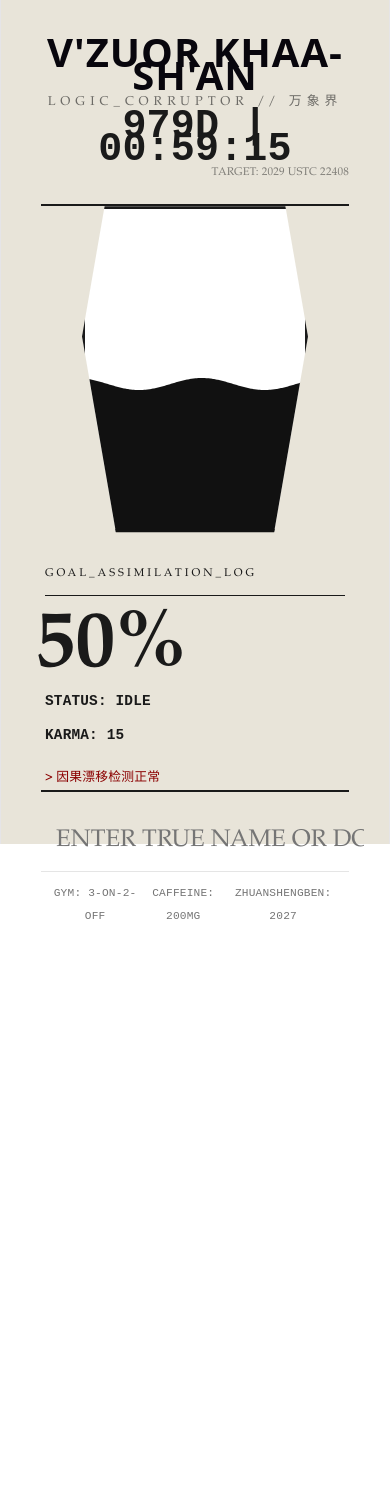
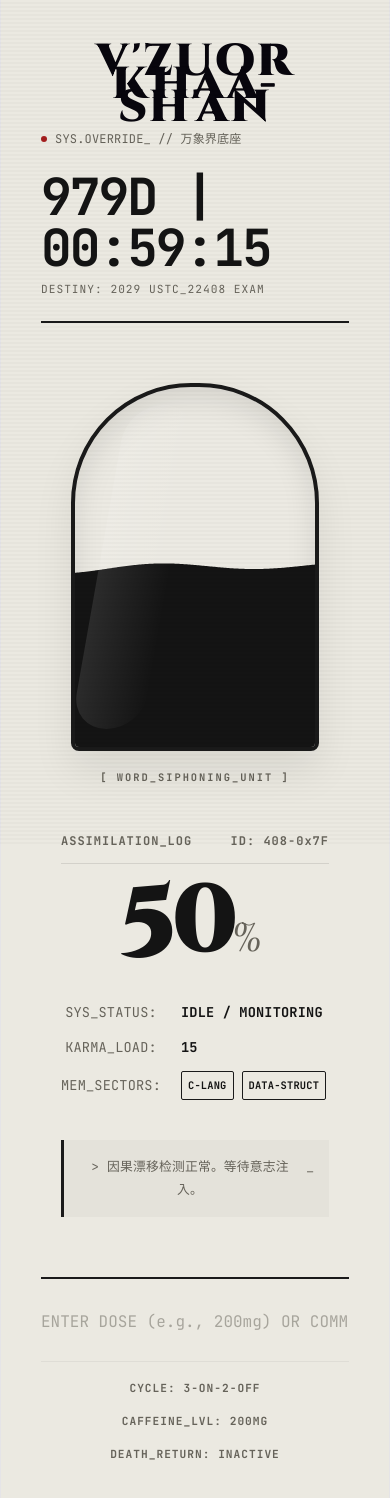
Before and after one commit to Wskylon/v-site, a Vue app: page / in a window 390 px wide. Shown: the top 1498 px of the page. Before the commit the page ends 938 px from the top, so only its background shows below. Built offline with nearby package versions, Linux system fonts and the light colour scheme.

Commit message:
V1.5: Final Ascension

```diff
--- a/src/App.vue
+++ b/src/App.vue
@@ -1,162 +1,424 @@
 <template>
-  <div class="void" :class="{ 'hyper': isHyper }">
-    <div class="doom-header">
-      <div class="brand">
-        <h1 class="main-title">{{ pageTitle }}</h1>
-        <p class="tagline">LOGIC_CORRUPTOR // 万象界</p>
+  <div class="void-realm" :class="{ 'hyper-state': isHyper, 'glitch-state': isGlitching }">
+    <div class="scanlines"></div>
+
+    <div class="interface-container">
+
+      <header class="doom-header">
+        <div class="brand-block">
+          <h1 class="main-title" :data-text="pageTitle">{{ pageTitle }}</h1>
+          <div class="sub-brand">
+            <span class="pulse-dot"></span>
+            SYS.OVERRIDE_ // 万象界底座
           </div>
-      <div class="timer-box">
-        <div class="big-clock">{{ timer }}</div>
-        <div class="sub-label">TARGET: 2029 USTC 22408</div>
+        </div>
+        <div class="timer-block">
+          <div class="countdown-digits">{{ timer }}</div>
+          <div class="target-label">DESTINY: 2029 USTC_22408 EXAM</div>
+        </div>
+      </header>
+
+      <main class="manifest-core">
+
+        <div class="containment-vessel">
+          <div class="glass-cylinder">
+            <canvas id="ink-canvas"></canvas>
+            <div class="glass-reflection"></div>
+          </div>
+          <div class="vessel-base-plate">
+            [ WORD_SIPHONING_UNIT ]
           </div>
         </div>
 
-    <div class="manifest-area">
-      <div class="vessel-wrapper">
-        <div class="vessel">
-          <canvas id="ink"></canvas>
-        </div>
-        <div class="vessel-deco"></div>
+        <aside class="data-terminal">
+          <div class="terminal-header">
+            <span>ASSIMILATION_LOG</span>
+            <span class="tracking-id">ID: 408-0x7F</span>
           </div>
 
-      <div class="data-panel">
-        <div class="log-title">GOAL_ASSIMILATION_LOG</div>
-        <div class="big-percent">
-          <span class="num">{{ wordProgress }}</span>
-          <span class="unit">%</span>
+          <div class="massive-readout">
+            <span class="readout-value">{{ wordProgress }}</span>
+            <span class="readout-unit">%</span>
           </div>
-        <div class="status-line">STATUS: {{ systemStatus }}</div>
-        <div class="status-line">KARMA: {{ karmaValue }}</div>
-        <div class="flavor-text">> {{ flavorText }}</div>
+
+          <div class="status-matrix">
+            <div class="matrix-row">
+              <span class="label">SYS_STATUS:</span>
+              <span class="value" :class="{'text-red': isHyper}">{{ systemStatus }}</span>
+            </div>
+            <div class="matrix-row">
+              <span class="label">KARMA_LOAD:</span>
+              <span class="value">{{ karmaValue }}</span>
+            </div>
+            <div class="matrix-row">
+              <span class="label">MEM_SECTORS:</span>
+              <span class="value tags">
+                <span class="tech-tag">C-LANG</span>
+                <span class="tech-tag">DATA-STRUCT</span>
+              </span>
             </div>
           </div>
 
-    <div class="altar-zone">
-      <div class="input-wrap">
+          <div class="flavor-console">
+            <div class="console-line">> {{ flavorText }}</div>
+            <div class="console-line blink-cursor">_</div>
+          </div>
+        </aside>
+      </main>
+
+      <footer class="altar-console">
         <input
+          class="command-input"
           v-model="insight"
           @keyup.enter="handleCommand"
-          placeholder="ENTER TRUE NAME OR DOSE..."
+          placeholder="ENTER DOSE (e.g., 200mg) OR COMMAND..."
+          spellcheck="false"
         />
+        <div class="telemetry-data">
+          <span>CYCLE: 3-ON-2-OFF</span>
+          <span>CAFFEINE_LVL: {{ currentCaffeine }}MG</span>
+          <span>DEATH_RETURN: INACTIVE</span>
         </div>
-      <div class="footer-stats">
-        <span>GYM: 3-ON-2-OFF</span>
-        <span>CAFFEINE: {{ currentCaffeine }}MG</span>
-        <span>ZHUANSHENGBEN: 2027</span>
-      </div>
+      </footer>
+
     </div>
   </div>
 </template>
 
 <script setup>
-import { ref, onMounted } from 'vue'
+import { ref, onMounted, watch } from 'vue'
 
+// --- 核心状态响应 ---
 const timer = ref('000D | 00:00:00')
-const wordProgress = ref(50)
 const insight = ref('')
 const pageTitle = ref("V'ZUOR KHAA-SH'AN")
-const systemStatus = ref('IDLE')
-const flavorText = ref('因果漂移检测正常')
+const systemStatus = ref('IDLE / MONITORING')
+const flavorText = ref('因果漂移检测正常。等待意志注入。')
 const currentCaffeine = ref(200)
 const karmaValue = ref(15)
+
 const isHyper = ref(false)
+const isGlitching = ref(false)
 
+// --- 数据持久化 (LocalStorage) ---
+// 初始化时从本地读取进度，如果没有则默认为 50 (2000/4000)
+const wordProgress = ref(Number(localStorage.getItem('vzuor_progress')) || 50)
+
+// 监听进度变化并永久保存
+watch(wordProgress, (newVal) => {
+  localStorage.setItem('vzuor_progress', newVal)
+})
+
+// --- 倒计时逻辑 ---
 const updateTimer = () => {
   const target = new Date('2028-12-23T08:30:00').getTime()
   const diff = target - new Date().getTime()
-  const d = Math.floor(diff / 86400000)
+  if (diff <= 0) { timer.value = "DOOMSDAY ARRIVED"; return }
+  const d = Math.floor(diff / 86400000).toString().padStart(3,'0')
   const h = Math.floor((diff / 3600000) % 24).toString().padStart(2,'0')
   const m = Math.floor((diff / 60000) % 60).toString().padStart(2,'0')
   const s = Math.floor((diff / 1000) % 60).toString().padStart(2,'0')
   timer.value = `${d}D | ${h}:${m}:${s}`
 }
 
+// --- 指令中枢 ---
 const handleCommand = () => {
   const cmd = insight.value.trim().toLowerCase()
+  if (!cmd) return
+
   if (cmd === '200mg') {
-    isHyper.value = true; currentCaffeine.value = 400
-    systemStatus.value = 'OVERLOAD'; flavorText.value = '警告：神经元强制同步中'
-    setTimeout(() => { isHyper.value = false; currentCaffeine.value = 200; systemStatus.value = 'IDLE' }, 5000)
+    triggerHyper()
+  } else if (cmd === 'vzuor') {
+    triggerGlitch()
+  } else if (cmd === 'word++' || cmd === '+1') {
+    // 允许用户通过指令增加进度
+    wordProgress.value = Math.min(100, wordProgress.value + 1)
+    flavorText.value = `词汇量已同步刻印。当前进度：${wordProgress.value}%`
+    karmaValue.value -= 2
+  } else {
+    karmaValue.value += Math.floor(Math.random() * 4) + 1
+    flavorText.value = `未知指令 [${cmd}]。业障值上升。`
   }
   insight.value = ''
 }
 
+const triggerHyper = () => {
+  isHyper.value = true
+  currentCaffeine.value = 400
+  systemStatus.value = 'OVERLOAD / BLOOD_MOON'
+  flavorText.value = '警告：神经元强制同步中。心率突破安全阈值。'
+  setTimeout(() => {
+    isHyper.value = false
+    currentCaffeine.value = 200
+    systemStatus.value = 'IDLE / MONITORING'
+    flavorText.value = '药效消退，系统恢复常规循环。'
+  }, 6000)
+}
+
+const triggerGlitch = () => {
+  isGlitching.value = true
+  flavorText.value = '“三柱神已察觉你的苏醒。协议解除。”'
+  setTimeout(() => isGlitching.value = false, 3000)
+}
+
+// --- Canvas 高性能渲染引擎 ---
 onMounted(() => {
-  const cvs = document.getElementById('ink'); const ctx = cvs.getContext('2d')
-  cvs.width = 250; cvs.height = 350; let t = 0
+  const cvs = document.getElementById('ink-canvas')
+  const ctx = cvs.getContext('2d')
+  // 尺寸严格匹配 CSS 中的容器尺寸
+  cvs.width = 240
+  cvs.height = 360
+
+  let t = 0
+  let eyeData = null
+
   function animate() {
-    ctx.clearRect(0, 0, 250, 350)
-    ctx.fillStyle = isHyper.value ? '#AA0000' : '#111111'
-    const level = 350 * (1 - wordProgress.value / 100)
-    ctx.beginPath(); ctx.moveTo(0, level)
-    for (let x = 0; x <= 250; x++) {
-      ctx.lineTo(x, level + Math.sin(x * 0.05 + t) * (isHyper.value ? 12 : 6))
+    ctx.clearRect(0, 0, 240, 360)
+
+    // 颜色根据状态切换
+    ctx.fillStyle = isHyper.value ? '#7A0000' : '#141414'
+
+    // 水位计算
+    const targetHeight = 360 * (1 - wordProgress.value / 100)
+
+    ctx.beginPath()
+    ctx.moveTo(0, targetHeight)
+
+    // 绘制波浪
+    for (let x = 0; x <= 240; x++) {
+      const speed = isHyper.value ? 0.08 : 0.03
+      const amp = isHyper.value ? 12 : 5
+      const wave = Math.sin(x * speed + t) * amp + Math.cos(x * 0.02 + t * 0.8) * 3
+      ctx.lineTo(x, targetHeight + wave)
     }
-    ctx.lineTo(250, 350); ctx.lineTo(0, 350); ctx.fill()
-    // 强制显示一个明显的红眼
-    if (Math.sin(t*0.5) > 0.8) {
-      ctx.fillStyle = 'red'; ctx.beginPath(); ctx.arc(125, level + 50, 4, 0, 7); ctx.fill()
+    ctx.lineTo(240, 360)
+    ctx.lineTo(0, 360)
+    ctx.fill()
+
+    // --- 深渊之眼逻辑 ---
+    if (!eyeData && Math.random() < 0.005) {
+      eyeData = {
+        x: 40 + Math.random() * 160,
+        y: targetHeight + 50 + Math.random() * 100,
+        life: 100,
+        maxLife: 100
       }
-    t += 0.08; requestAnimationFrame(animate)
     }
-  animate(); setInterval(updateTimer, 1000)
+
+    if (eyeData) {
+      const opacity = Math.sin((eyeData.life / eyeData.maxLife) * Math.PI) // 淡入淡出
+
+      // 绘制眼白(血红)
+      ctx.fillStyle = `rgba(180, 0, 0, ${opacity})`
+      ctx.beginPath()
+      ctx.ellipse(eyeData.x, eyeData.y, 10, 4, 0, 0, Math.PI * 2)
+      ctx.fill()
+
+      // 绘制瞳孔(漆黑)
+      const pupilSize = 2 + Math.sin(t * 2) * 0.5 // 瞳孔颤动
+      ctx.fillStyle = `rgba(0, 0, 0, ${opacity})`
+      ctx.beginPath()
+      ctx.arc(eyeData.x, eyeData.y, pupilSize, 0, Math.PI * 2)
+      ctx.fill()
+
+      eyeData.life--
+      if (eyeData.life <= 0) eyeData = null
+    }
+
+    t += isHyper.value ? 0.12 : 0.05
+    requestAnimationFrame(animate)
+  }
+
+  animate()
+  updateTimer()
+  setInterval(updateTimer, 1000)
 })
 </script>
 
 <style>
-/* 放弃依赖外部字体，改用强力的系统衬线体 */
+/* 强制引入高品质双字体库 */
+@import url('https://fonts.googleapis.com/css2?family=Cinzel:wght@500;800;900&family=JetBrains+Mono:wght@400;700&display=swap');
+
+/* 全局重置与变量 */
+:root {
+  --bg-color: #EBE9E1;
+  --text-main: #141414;
+  --text-muted: #66635A;
+  --accent-red: #A31D1D;
+  --border-color: #1A1A1A;
+
+  --font-serif: 'Cinzel', serif;
+  --font-mono: 'JetBrains Mono', monospace;
+}
+
 body {
-  margin: 0; padding: 0; background: #E8E4D9;
-  font-family: "Garamond", "Georgia", serif;
-  color: #1a1a1a; overflow: hidden;
+  margin: 0; padding: 0;
+  background-color: var(--bg-color);
+  color: var(--text-main);
+  overflow-x: hidden;
 }
-.void {
-  height: 100vh; display: flex; flex-direction: column;
-  padding: 40px; box-sizing: border-box; transition: background 0.3s;
+
+/* 扫描线图层 */
+.scanlines {
+  position: fixed; inset: 0; z-index: 9999; pointer-events: none;
+  background: linear-gradient(to bottom, rgba(255,255,255,0), rgba(255,255,255,0) 50%, rgba(0,0,0,0.02) 50%, rgba(0,0,0,0.02));
+  background-size: 100% 4px;
 }
-.hyper { background: #000 !important; color: #ff3333 !important; }
 
-/* 头部布局 */
+.void-realm {
+  min-height: 100vh;
+  display: flex; justify-content: center;
+  transition: background-color 0.4s ease;
+}
+
+/* 狂化状态样式 */
+.hyper-state {
+  --bg-color: #0A0505;
+  --text-main: #EBE9E1;
+  --border-color: #521111;
+  --text-muted: #8C4040;
+}
+.hyper-state .massive-readout { color: var(--accent-red); text-shadow: 0 0 20px rgba(163,29,29,0.4); }
+.hyper-state .main-title { animation: slight-shake 0.3s infinite; }
+
+/* 容器居中限制 */
+.interface-container {
+  width: 100%; max-width: 1100px;
+  padding: 50px 40px;
+  display: flex; flex-direction: column;
+}
+
+/* --- 顶部 Header --- */
 .doom-header {
-  display: flex; justify-content: space-between; align-items: flex-start;
-  border-bottom: 2px solid #1a1a1a; padding-bottom: 20px;
+  display: flex; justify-content: space-between; align-items: flex-end;
+  border-bottom: 2px solid var(--border-color);
+  padding-bottom: 20px; margin-bottom: 60px;
 }
-.main-title { font-size: 2.5rem; margin: 0; font-weight: 900; letter-spacing: 1px; }
-.tagline { margin: 5px 0 0 0; font-size: 0.8rem; letter-spacing: 5px; opacity: 0.6; }
-.big-clock { font-size: 2.5rem; font-weight: 900; font-family: monospace; }
-.sub-label { font-size: 0.7rem; text-align: right; opacity: 0.5; }
+.main-title {
+  font-family: var(--font-serif);
+  font-size: 2.8rem; font-weight: 900;
+  margin: 0; letter-spacing: 2px;
+}
+.sub-brand {
+  font-family: var(--font-mono); font-size: 0.75rem;
+  color: var(--text-muted); margin-top: 8px;
+  display: flex; align-items: center; gap: 8px;
+}
+.pulse-dot {
+  width: 6px; height: 6px; background-color: var(--accent-red);
+  border-radius: 50%; animation: pulse 2s infinite;
+}
+.timer-block { text-align: right; }
+.countdown-digits {
+  font-family: var(--font-mono); font-size: 3.2rem; font-weight: 700;
+  letter-spacing: -2px; line-height: 1;
+}
+.target-label {
+  font-family: var(--font-mono); font-size: 0.7rem;
+  color: var(--text-muted); margin-top: 5px; letter-spacing: 1px;
+}
 
-/* 中部核心区 */
-.manifest-area {
-  flex: 1; display: flex; align-items: center; justify-content: center; gap: 80px;
+/* --- 中部核心区 --- */
+.manifest-core {
+  flex: 1; display: flex; align-items: center; gap: 80px;
+  padding: 0 20px;
 }
-.vessel-wrapper { position: relative; }
-.vessel {
-  width: 220px; height: 320px; background: #fff;
-  border: 3px solid #1a1a1a;
-  clip-path: polygon(10% 0, 90% 0, 100% 40%, 85% 100%, 15% 100%, 0 40%);
+
+/* 培养皿容器 (完全重构) */
+.containment-vessel { display: flex; flex-direction: column; align-items: center; gap: 15px; }
+.glass-cylinder {
+  width: 240px; height: 360px;
+  border: 4px solid var(--border-color);
+  /* 拱窗形物理边界，彻底解决溢出 */
+  border-radius: 120px 120px 8px 8px;
+  background-color: rgba(255,255,255,0.05);
+  position: relative; overflow: hidden;
+  box-shadow: inset 0 10px 30px rgba(0,0,0,0.1), 0 20px 40px rgba(0,0,0,0.08);
 }
-.data-panel { text-align: left; min-width: 300px; }
-.log-title { font-size: 0.7rem; letter-spacing: 3px; border-bottom: 1px solid #1a1a1a; padding-bottom: 10px; margin-bottom: 20px; }
-.big-percent { font-size: 8rem; line-height: 0.8; font-weight: 900; margin-left: -10px; }
-.percent-sign { font-size: 2rem; opacity: 0.3; }
-.status-line { font-family: monospace; font-size: 0.9rem; margin-top: 10px; font-weight: bold; }
-.flavor-text { font-size: 0.8rem; margin-top: 20px; color: #8b0000; font-style: italic; }
+#ink-canvas { position: absolute; bottom: 0; left: 0; width: 100%; height: 100%; }
+.glass-reflection {
+  position: absolute; top: 5%; left: 10%; width: 30%; height: 90%;
+  background: linear-gradient(to right, rgba(255,255,255,0.1), transparent);
+  border-radius: 100px; transform: skewX(-10deg); pointer-events: none;
+}
+.vessel-base-plate {
+  font-family: var(--font-mono); font-size: 0.65rem; font-weight: 700;
+  letter-spacing: 2px; color: var(--text-muted);
+}
 
-/* 底部修齐台 */
-.altar-zone { border-top: 2px solid #1a1a1a; padding-top: 20px; }
-.input-wrap { width: 100%; border-bottom: 1px solid rgba(0,0,0,0.1); }
-input {
-  width: 100%; background: none; border: none; outline: none;
-  padding: 15px; text-align: center; font-size: 1.5rem; font-family: inherit;
-  color: inherit;
+/* 数据剥离面板 */
+.data-terminal {
+  flex: 1; display: flex; flex-direction: column;
 }
-.footer-stats { display: flex; justify-content: space-between; padding: 10px; font-size: 0.7rem; font-family: monospace; opacity: 0.6; }
+.terminal-header {
+  font-family: var(--font-mono); font-size: 0.75rem; font-weight: 700;
+  color: var(--text-muted); letter-spacing: 1px;
+  border-bottom: 1px solid rgba(0,0,0,0.1); padding-bottom: 10px;
+  display: flex; justify-content: space-between;
+}
+.hyper-state .terminal-header { border-bottom-color: rgba(255,255,255,0.1); }
+.massive-readout { margin: 20px 0; }
+.readout-value {
+  font-family: var(--font-serif); font-size: 9rem; font-weight: 900;
+  line-height: 0.8; letter-spacing: -5px; margin-left: -8px;
+}
+.readout-unit {
+  font-family: var(--font-serif); font-size: 2.5rem; color: var(--text-muted);
+}
+.status-matrix {
+  font-family: var(--font-mono); font-size: 0.85rem;
+  display: flex; flex-direction: column; gap: 12px; margin-top: 20px;
+}
+.matrix-row { display: flex; gap: 20px; align-items: center; }
+.label { color: var(--text-muted); width: 100px; }
+.value { font-weight: 700; }
+.text-red { color: var(--accent-red); }
+.tags { display: flex; gap: 8px; }
+.tech-tag {
+  font-size: 0.65rem; padding: 2px 6px;
+  border: 1px solid var(--border-color); border-radius: 2px;
+}
+.flavor-console {
+  margin-top: 40px; background: rgba(0,0,0,0.03); padding: 15px;
+  border-left: 3px solid var(--border-color);
+  font-family: var(--font-mono); font-size: 0.8rem;
+  color: var(--text-muted); display: flex; gap: 5px;
+}
+.hyper-state .flavor-console { background: rgba(255,255,255,0.03); color: var(--accent-red); border-color: var(--accent-red); }
+.blink-cursor { animation: blink 1s step-end infinite; }
 
-/* 响应式微调 */
-@media (max-width: 768px) {
-  .manifest-area { flex-direction: column; gap: 30px; }
-  .big-percent { font-size: 5rem; }
-  .doom-header { flex-direction: column; }
+/* --- 底部修齐台 --- */
+.altar-console { margin-top: 60px; border-top: 2px solid var(--border-color); }
+.command-input {
+  width: 100%; box-sizing: border-box; background: transparent; border: none; outline: none;
+  padding: 25px 0; font-family: var(--font-serif); font-size: 1.5rem; font-style: italic;
+  color: var(--text-main); border-bottom: 1px solid rgba(0,0,0,0.05);
+}
+.command-input::placeholder { color: var(--text-muted); opacity: 0.5; font-style: normal; font-family: var(--font-mono); font-size: 1rem; }
+.hyper-state .command-input { border-bottom-color: rgba(255,255,255,0.05); }
+.telemetry-data {
+  display: flex; justify-content: space-between; padding: 15px 0;
+  font-family: var(--font-mono); font-size: 0.7rem; font-weight: 700;
+  color: var(--text-muted); letter-spacing: 1px;
+}
+
+/* 动画系统 */
+@keyframes pulse { 0% { opacity: 0.3; } 50% { opacity: 1; } 100% { opacity: 0.3; } }
+@keyframes blink { 0%, 100% { opacity: 1; } 50% { opacity: 0; } }
+@keyframes slight-shake {
+  0% { transform: translate(1px, 1px) }
+  25% { transform: translate(-1px, -1px) }
+  50% { transform: translate(-1px, 1px) }
+  75% { transform: translate(1px, -1px) }
+  100% { transform: translate(1px, 1px) }
+}
+
+/* 响应式降级 */
+@media (max-width: 900px) {
+  .manifest-core { flex-direction: column; gap: 40px; }
+  .doom-header { flex-direction: column; align-items: flex-start; gap: 20px; }
+  .timer-block { text-align: left; }
+  .readout-value { font-size: 6rem; }
+  .telemetry-data { flex-direction: column; gap: 10px; }
 }
 </style>
```
Lines whose indentation alone changed are shown as unchanged.
